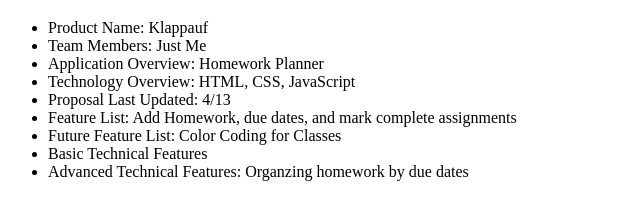
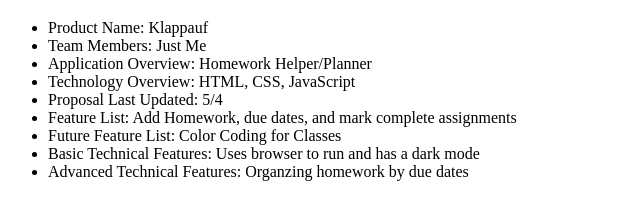
Before and after one commit to tylerk323/class-project-proposal, a plain HTML site: page index.html in a window 1280 px wide. Shown: the part 61-280 px from the top of the page, without its empty margins (0-640 px from the left). Drawn offline with Linux system fonts and the light colour scheme.

Commit message:
Update application overview and last updated date

```diff
--- a/index.html
+++ b/index.html
@@ -10,12 +10,12 @@
 
       <li>Product Name: Klappauf</li>
       <li>Team Members: Just Me</li>
-      <li>Application Overview: Homework Planner</li>
+      <li>Application Overview: Homework Helper/Planner</li>
       <li>Technology Overview: HTML, CSS, JavaScript</li>
-      <li>Proposal Last Updated: 4/13</li>
+      <li>Proposal Last Updated: 5/4</li>
       <li>Feature List: Add Homework, due dates, and mark complete assignments</li>
       <li>Future Feature List: Color Coding for Classes</li>
-      <li>Basic Technical Features </li>
+      <li>Basic Technical Features: Uses browser to run and has a dark mode</li>
       <li>Advanced Technical Features: Organzing homework by due dates</li>
   </ul>
 
```
